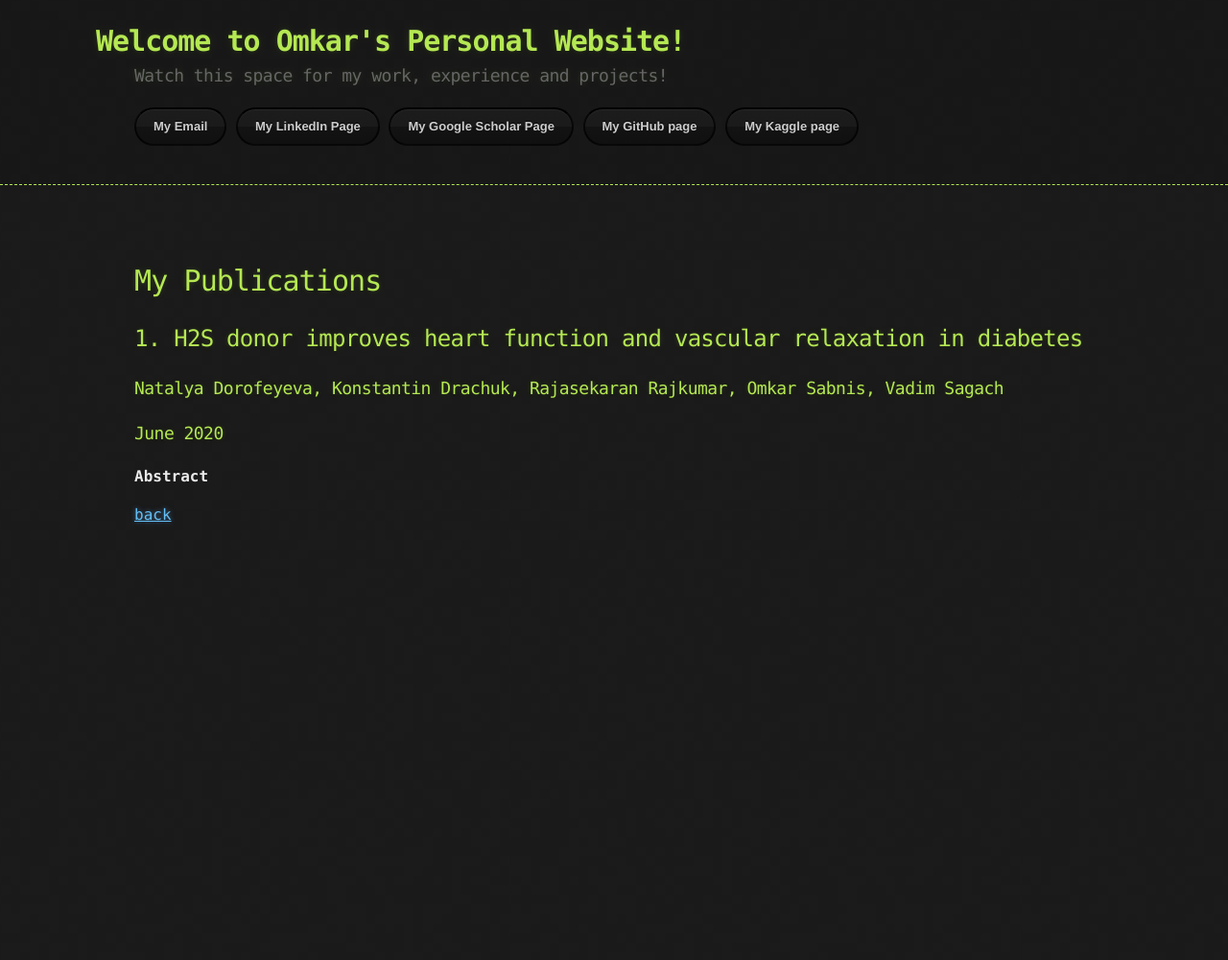
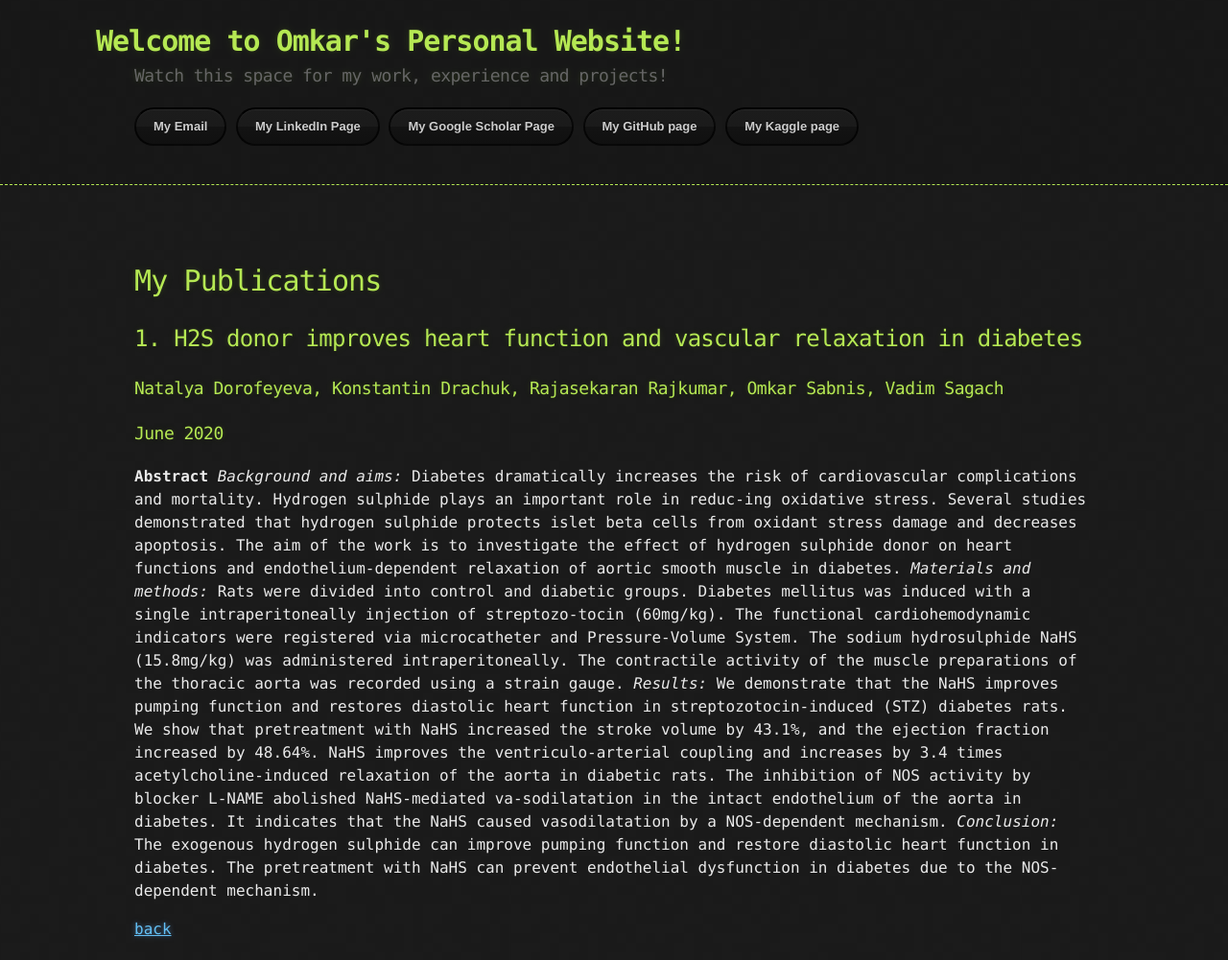
Before and after one commit to osabnis/osabnis.github.io, a Jekyll site: the page built from publications.md, in a window 1280 px wide and 1001 px high. Shown: the whole window at 96% size. Built offline with Jekyll 4.4.1, drawn with Linux system fonts in a browser that asks for light colours; our own code applies the rules of GitHub Pages for plain Markdown files.

Commit message:
Update publications.md

```diff
--- a/publications.md
+++ b/publications.md
@@ -8,6 +8,10 @@ layout: default
 ### Natalya Dorofeyeva, Konstantin Drachuk, Rajasekaran Rajkumar, Omkar Sabnis, Vadim Sagach
 ### June 2020
 **Abstract**
+_Background and aims:_ Diabetes dramatically increases the risk of cardiovascular complications and mortality. Hydrogen sulphide plays an important role in reduc-ing oxidative stress. Several studies demonstrated that hydrogen sulphide protects islet beta cells from oxidant stress damage and decreases apoptosis. The aim of the work is to investigate the effect of hydrogen sulphide donor on heart functions and endothelium-dependent relaxation of aortic smooth muscle in diabetes.
+_Materials and methods:_ Rats were divided into control and diabetic groups. Diabetes mellitus was induced with a single intraperitoneally injection of streptozo-tocin (60mg/kg). The functional cardiohemodynamic indicators were registered via microcatheter and Pressure-Volume System. The sodium hydrosulphide NaHS (15.8mg/kg) was administered intraperitoneally. The contractile activity of the muscle preparations of the thoracic aorta was recorded using a strain gauge.
+_Results:_ We demonstrate that the NaHS improves pumping function and restores diastolic heart function in streptozotocin-induced (STZ) diabetes rats. We show that pretreatment with NaHS increased the stroke volume by 43.1%, and the ejection fraction increased by 48.64%. NaHS improves the ventriculo-arterial coupling and increases by 3.4 times acetylcholine-induced relaxation of the aorta in diabetic rats. The inhibition of NOS activity by blocker L-NAME abolished NaHS-mediated va-sodilatation in the intact endothelium of the aorta in diabetes. It indicates that the NaHS caused vasodilatation by a NOS-dependent mechanism.
+_Conclusion:_ The exogenous hydrogen sulphide can improve pumping function and restore diastolic heart function in diabetes. The pretreatment with NaHS can prevent endothelial dysfunction in diabetes due to the NOS-dependent mechanism.
 
 
 
```
